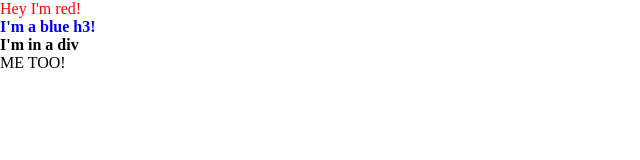
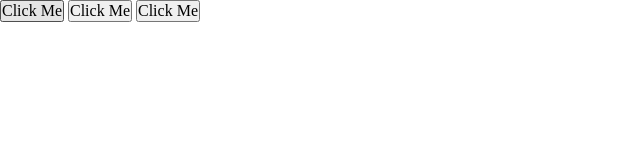
Before and after one commit to F3GR/weather-app, a plain HTML site: page index.html in a window 1280 px wide. Shown: the whole page, without its empty margins (0-640 px from the left). Drawn offline with Linux system fonts and the light colour scheme.

Commit message:
DOM practice - 2

```diff
--- a/index.html
+++ b/index.html
@@ -11,30 +11,24 @@
 </head>
 
 <body>
-    <script>
-        const para = document.createElement('p');
-        para.innerText = `Hey I'm red!`;
-        para.style.color = "red";
-        document.body.appendChild(para);
+  <div id="container">
+    <button id="1">Click Me</button>
+    <button id="2">Click Me</button>
+    <button id="3">Click Me</button>
+  </div>
+  <script>
+    // buttons is a node list. It looks and acts much like an array.
+    const buttons = document.querySelectorAll('button');
 
+    // we use the .forEach method to iterate through each button
+    buttons.forEach((button) => {
 
-        const h3 = document.createElement('h3');
-        h3.innerText = `I'm a blue h3!`;
-        h3.style.color = "blue";
-        document.body.appendChild(h3);
-
-
-        const div = document.createElement('div');
-        document.body.appendChild(div);
-
-        const h1 = document.createElement('h1');
-        h1.innerText = `I'm in a div`;
-        div.appendChild(h1);
-
-        const divPara = document.createElement('p');
-        divPara.innerText = "ME TOO!";
-        div.appendChild(divPara);
-    </script>
+    // and for each one we add a 'click' listener
+    button.addEventListener('click', () => {
+      alert(button.id);
+    });
+  });
+  </script>
 </body>
 
 </html>
```
